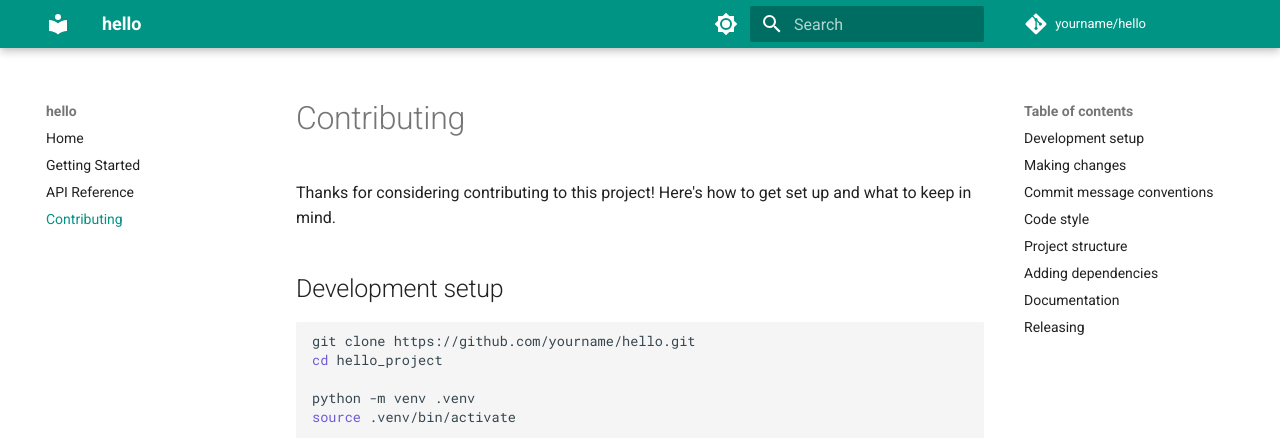
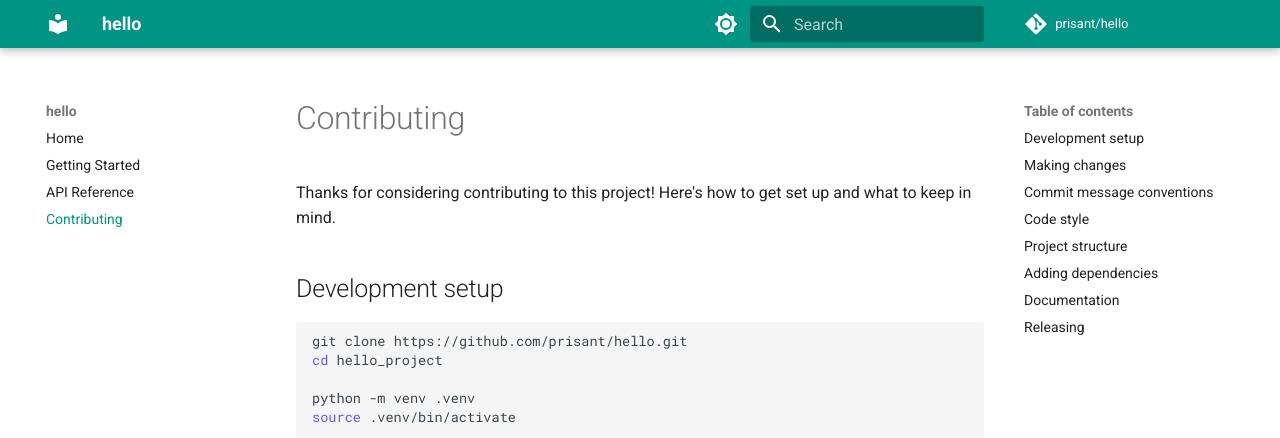
Before and after one commit to prisant/hello, an MkDocs documentation site: the page built from docs/contributing.md, in a window 1280 px wide and 900 px high. Shown: the top 438 px of the window. Built offline with MkDocs 1.6.1 and Material for MkDocs 9.7.7, drawn with Linux system fonts in a browser that asks for light colours; comment, search, counter and statistics services are not loaded.

Commit message:
chore: update author info and repo URLs

````diff
--- a/docs/contributing.md
+++ b/docs/contributing.md
@@ -6,7 +6,7 @@ and what to keep in mind.
 ## Development setup
 
 ```bash
-git clone https://github.com/yourname/hello.git
+git clone https://github.com/prisant/hello.git
 cd hello_project
 
 python -m venv .venv
--- a/mkdocs.yml
+++ b/mkdocs.yml
@@ -1,7 +1,7 @@
 site_name: hello
 site_description: A tiny greeter app demonstrating a multifile Python project structure
-repo_url: https://github.com/yourname/hello
-repo_name: yourname/hello
+repo_url: https://github.com/prisant/hello
+repo_name: prisant/hello
 
 theme:
   name: material
````
Also changed, not shown: CHANGELOG.md (+1 -1 lines), docs/getting-started.md (+1 -1 lines), pyproject.toml (+7 -7 lines), 1 other file.
